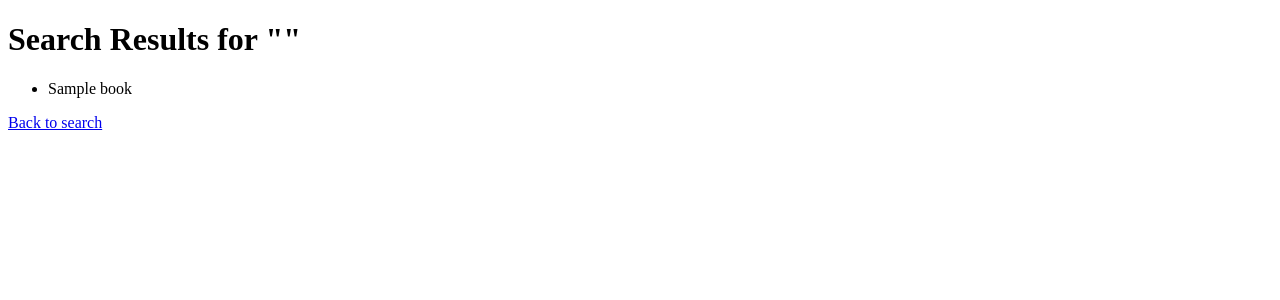
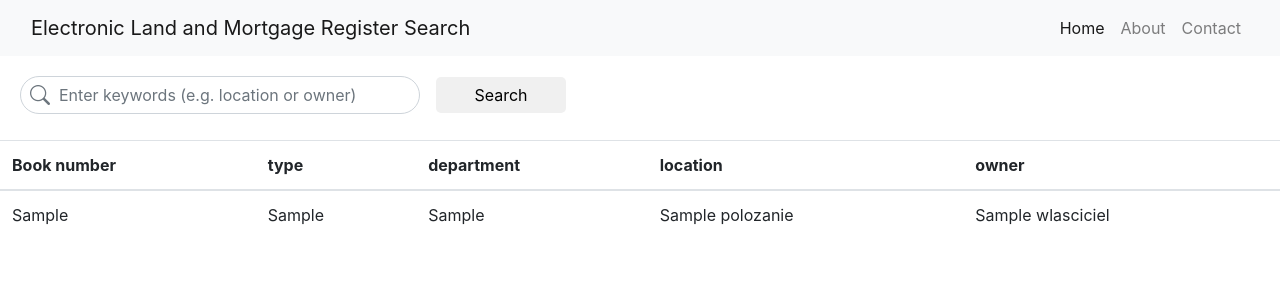
Before and after one commit to przemyslawniedziela98/property-register-search, a Django app: template evidence_book_search/templates/search/search_results.html in a window 1280 px wide. Shown: the top 300 px of the page. Run offline with Django 3.2, Linux system fonts and the light colour scheme; the template is opened without the code that fills it: most values are stand-ins (such as "Sample title", 1, 10 or a date in 2020).

Commit message:
Search results frontend

```diff
--- a/evidence_book_search/templates/search/search_results.html
+++ b/evidence_book_search/templates/search/search_results.html
@@ -3,19 +3,119 @@
 <head>
     <meta charset="UTF-8">
     <meta name="viewport" content="width=device-width, initial-scale=1.0">
-    <title>Search Results</title>
+    <title>Electronic Land and Mortgage Register Results</title>
+    <link rel="stylesheet" href="https://cdn.jsdelivr.net/npm/bootstrap@4.3.1/dist/css/bootstrap.min.css" integrity="sha384-ggOyR0iXCbMQv3Xipma34MD+dH/1fQ784/j6cY/iJTQUOhcWr7x9JvoRxT2MZw1T" crossorigin="anonymous">
+    <link href="https://cdnjs.cloudflare.com/ajax/libs/bootstrap-icons/1.10.0/font/bootstrap-icons.min.css" rel="stylesheet">
+    <style>
+        .rounded-input {
+            border-radius: 25px;
+            padding-left: 38px;
+        }
+        .no-border {
+            border: 0;
+            box-shadow: none;
+        }
+
+        .input-with-icon {
+            position: relative;
+        }
+        .input-with-icon i {
+            position: absolute;
+            left: 10px;
+            top: 50%;
+            transform: translateY(-50%);
+            pointer-events: none;
+            color: #6c757d;
+            font-size: 20px;
+        }
+        .btn-custom {
+            border-radius: 5px;
+            background-color: #f0f0f0;
+            color: black;
+            border: none;
+            margin-top: 15px;
+            display: block;
+            margin-left: auto;
+            width: 130px;
+            margin-right: auto;
+        }
+        .card-body {
+            text-align: center;
+        }
+        .sticky-top {
+            position: sticky;
+            top: 0;
+            z-index: 1020;
+            background-color: white;
+            box-shadow: 0 0 0 0;
+        }
+
+    </style>
+</head>
 </head>
 <body>
-    <h1>Search Results for "{{ query }}"</h1>
+    <div class="sticky-top" style="padding-bottom: 10px;">
+        <nav class="navbar navbar-expand-lg navbar-light bg-light">
+            <div class="container-fluid">
+                <a class="navbar-brand" href="{% url 'evidence_book_search' %}">Electronic Land and Mortgage Register Search</a>
+                <button class="navbar-toggler" type="button" data-bs-toggle="collapse" data-bs-target="#navbarNav" aria-controls="navbarNav" aria-expanded="false" aria-label="Toggle navigation">
+                    <span class="navbar-toggler-icon"></span>
+                </button>
+                <div class="collapse navbar-collapse justify-content-end" id="navbarNav">
+                    <ul class="navbar-nav">
+                        <li class="nav-item">
+                            <a class="nav-link active" aria-current="page" href="#">Home</a>
+                        </li>
+                        <li class="nav-item">
+                            <a class="nav-link" href="#">About</a>
+                        </li>
+                        <li class="nav-item">
+                            <a class="nav-link" href="#">Contact</a>
+                        </li>
+                    </ul>
+                </div>
+            </div>
+        </nav>
+        <form action="{% url 'search_results' %}" method="post" class="no-border" style="margin-top: 20px; margin-left: 20px;">
+            <div class="form-group d-flex align-items-center">
+                <div class="input-group" style="width: 400px;">
+                    {% csrf_token %}
+                    <div class="input-with-icon w-100">
+                        <i class="bi bi-search"></i>
+                        <input type="text" class="form-control rounded-input" id="query" name="keywords" placeholder="Enter keywords (e.g. location or owner)" value="{{ query }}">
+                    </div>
+                </div>
+                <button type="submit" class="btn btn-custom ml-3" style="margin-top: 0px;">Search</button>
+            </div>
+        </form>
+    </div>
     {% if matching_books %}
-        <ul>
+
+        <table class="table">
+          <thead>
+            <tr>
+              <th scope="col">Book number</th>
+              <th scope="col">type</th>
+              <th scope="col">department</th>
+              <th scope="col">location</th>
+              <th scope="col">owner</th>
+            </tr>
+          </thead>
+          <tbody>
             {% for book in matching_books %}
-                <li>{{ book }}</li>
+                <tr>
+                  <td>{{ book.numer_ksiegi }}</td>
+                  <td>{{ book.typ_ksiegi }}</td>
+                  <td>{{ book.oznaczenie_wydzialu }}</td>
+                  <td>{{ book.polozanie }}</td>
+                  <td>{{ book.wlasciciel }}</td>
+                </tr>
             {% endfor %}
-        </ul>
+
+          </tbody>
+        </table>
     {% else %}
-        <p>No books found matching your query.</p>
+        <p>No books found.</p>
     {% endif %}
-    <a href="{% url 'evidence_book_search' %}">Back to search</a>
 </body>
 </html>
```
